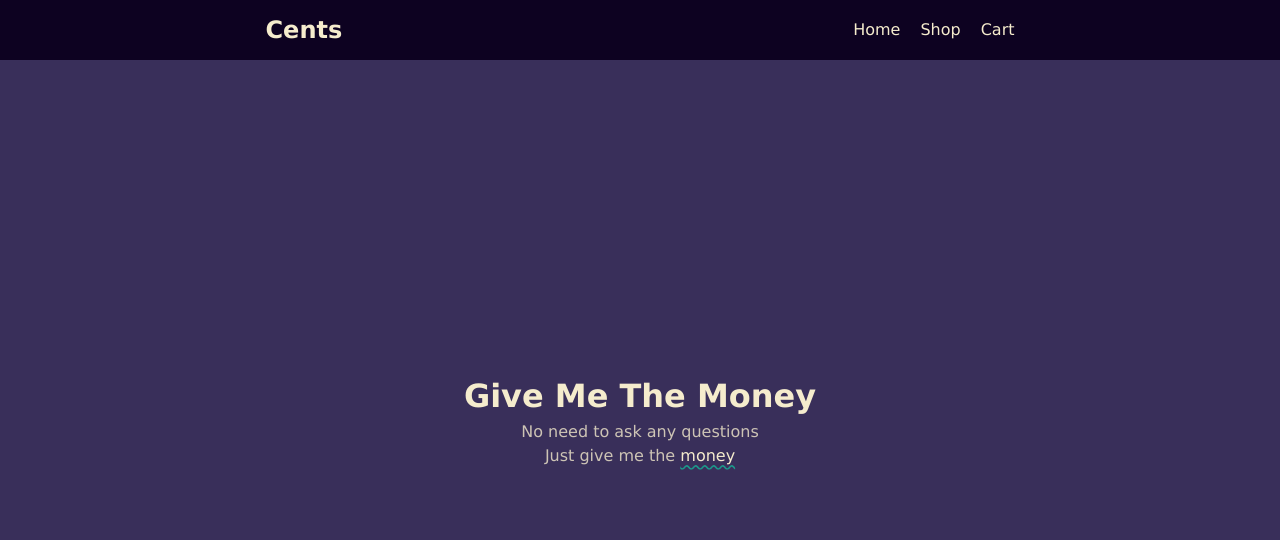
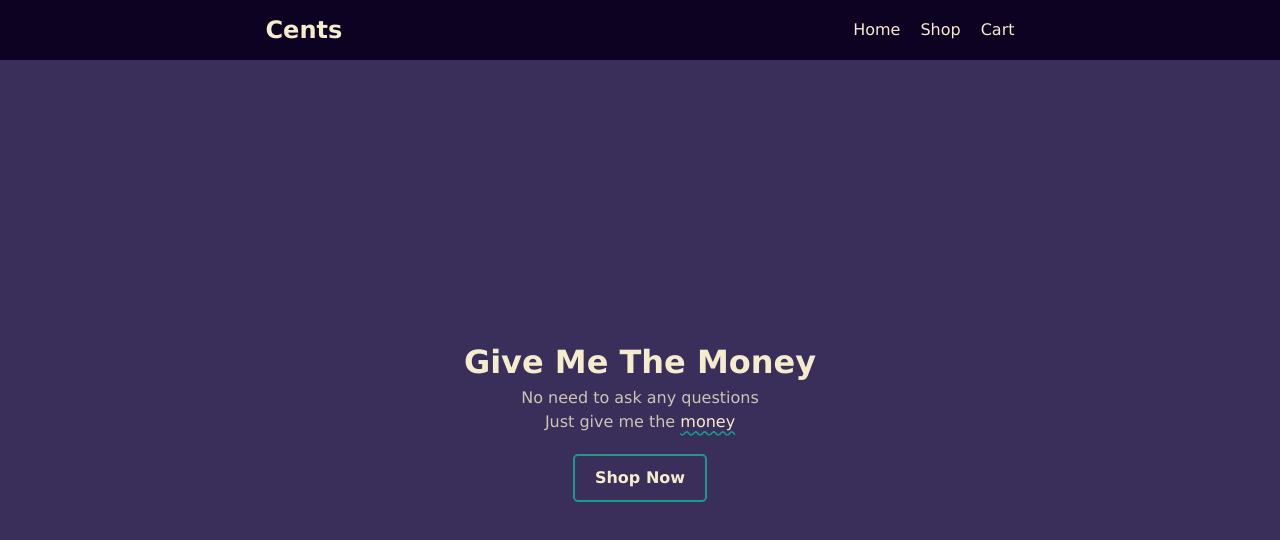
Before and after one commit to Julczan/shopping-cart, a React (Vite) app: page / in a window 1280 px wide. Shown: the top 540 px of the page. Built offline with nearby package versions, Linux system fonts and the light colour scheme.

Commit message:
style the links on homepage and cartpage

```diff
--- a/src/components/CartPage/CartPage.jsx
+++ b/src/components/CartPage/CartPage.jsx
@@ -6,7 +6,7 @@ import {
   CheckoutBtn,
 } from "./CartPage-styles";
 import OrderSummary from "./OrderSummary";
-import { SubText, Title } from "../HomePage/HomePage-styles";
+import { StyledLink, SubText, Title } from "../HomePage/HomePage-styles";
 import {
   Card,
   CardsGrid,
@@ -83,7 +83,7 @@ function CartPage() {
         ) : (
           <>
             <SubText>No items found.</SubText>
-            <CheckoutBtn>Shop now</CheckoutBtn>
+            <StyledLink to={"/shop"}>Shop now</StyledLink>
           </>
         )}
       </CardsGrid>
--- a/src/components/HomePage/HomePage-styles.js
+++ b/src/components/HomePage/HomePage-styles.js
@@ -1,4 +1,5 @@
 import styled from "styled-components";
+import { Link } from "react-router";
 
 export const HomeStyled = styled.div`
   display: flex;
@@ -6,6 +7,15 @@ export const HomeStyled = styled.div`
   align-items: center;
   height: 90vh;
   justify-content: center;
+`;
+
+export const StyledLink = styled(Link)`
+  color: var(--text-primary);
+  font-weight: bold;
+  border: 2px solid var(--btn-primary);
+  margin-top: 20px;
+  padding: 10px 20px;
+  border-radius: 5px;
 `;
 
 export const Title = styled.h1`
--- a/src/components/HomePage/HomePage.jsx
+++ b/src/components/HomePage/HomePage.jsx
@@ -1,4 +1,10 @@
-import { HomeStyled, StyledSpan, SubText, Title } from "./HomePage-styles";
+import {
+  HomeStyled,
+  StyledLink,
+  StyledSpan,
+  SubText,
+  Title,
+} from "./HomePage-styles";
 
 function HomePage() {
   return (
@@ -8,6 +14,7 @@ function HomePage() {
       <SubText>
         Just give me the <StyledSpan>money</StyledSpan>
       </SubText>
+      <StyledLink to={"/shop"}>Shop Now</StyledLink>
     </HomeStyled>
   );
 }
--- a/src/components/ShopPage/ItemCard.jsx
+++ b/src/components/ShopPage/ItemCard.jsx
@@ -1,12 +1,18 @@
 import Form from "./Form";
-import { Card, Description, ItemInfo, StyledImg } from "./ShopPage-styles";
+import {
+  Card,
+  Description,
+  ItemInfo,
+  ItemTitle,
+  StyledImg,
+} from "./ShopPage-styles";
 
 function ItemCard({ data }) {
   return (
     <Card>
       <StyledImg src={data.images[0]} />
       <ItemInfo>
-        <p>{data.title}</p>
+        <ItemTitle>{data.title}</ItemTitle>
         <Description>{data.description}</Description>
         <Form data={data} />
       </ItemInfo>
--- a/src/components/ShopPage/ShopPage-styles.js
+++ b/src/components/ShopPage/ShopPage-styles.js
@@ -53,6 +53,10 @@ export const StyledForm = styled.form`
   justify-content: space-around;
 `;
 
+export const ItemTitle = styled.p`
+  font-weight: bold;
+`;
+
 export const StyledImg = styled.img`
   height: 300px;
   width: 300px;
@@ -63,6 +67,7 @@ export const StyledBtn = styled.button`
   color: ${(props) =>
     props.disabled ? "var(--btn-disabled)" : "var(--btn-primary)"};
   border: none;
+  cursor: pointer;
 `;
 
 export const AddBtn = styled(StyledBtn)`
```
